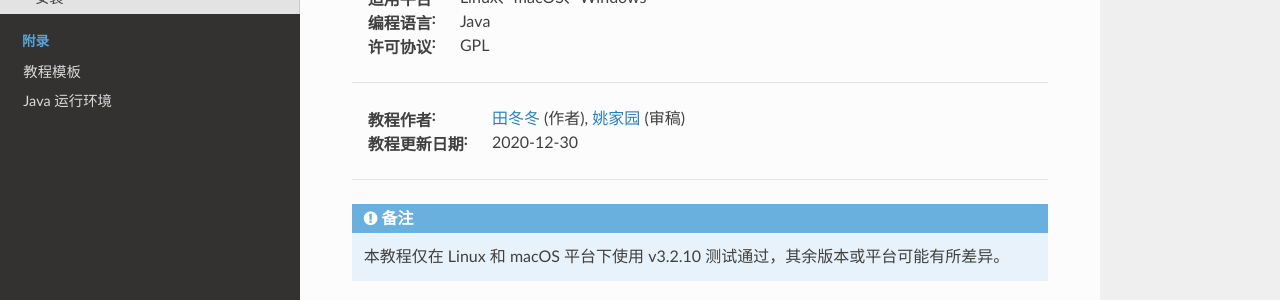
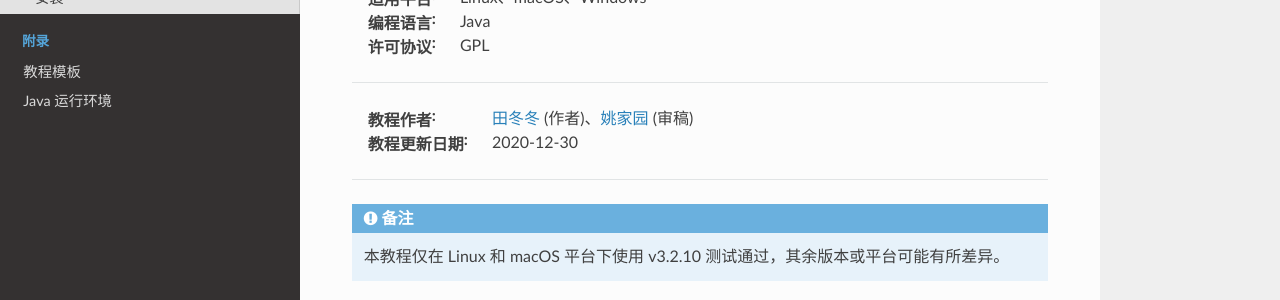
Before and after one commit to seismo-learn/software, a Sphinx documentation site: the page built from source/sod/index.rst, in a window 1280 px wide. Shown: the part 318-618 px from the top of the page. Built offline with Sphinx 7.4.7 and the Read the Docs theme 2.0.0, drawn with Linux system fonts in a browser that asks for light colours.

```diff
--- a/source/sod/index.rst
+++ b/source/sod/index.rst
@@ -13,7 +13,7 @@ SOD
 
 ----
 
-:教程作者: `田冬冬 <https://me.seisman.info/>`__ (作者), `姚家园 <https://github.com/core-man>`__ (审稿)
+:教程作者: `田冬冬 <https://me.seisman.info/>`__ (作者)、`姚家园 <https://github.com/core-man>`__ (审稿)
 :教程更新日期: 2020-12-30
 
 ----
```
